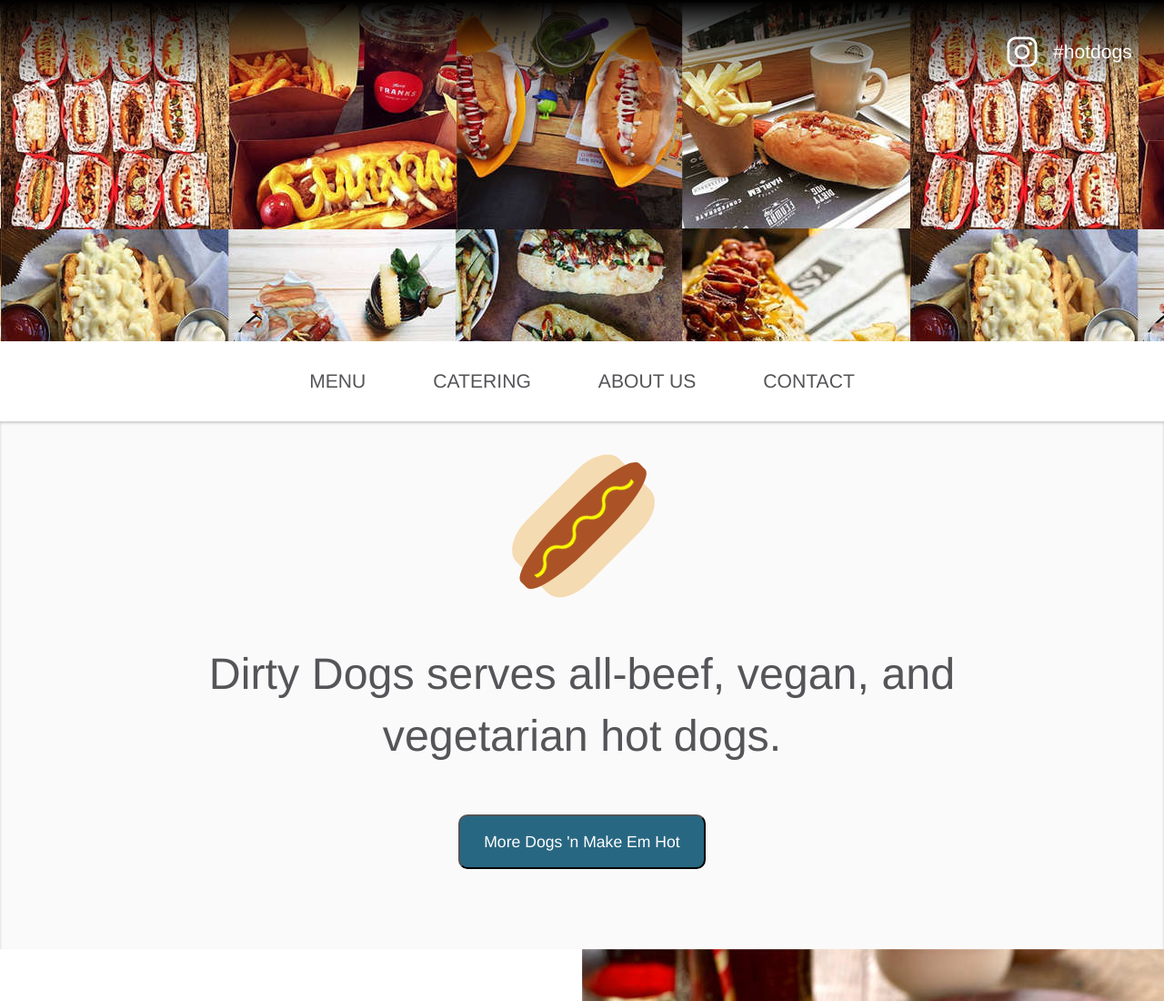
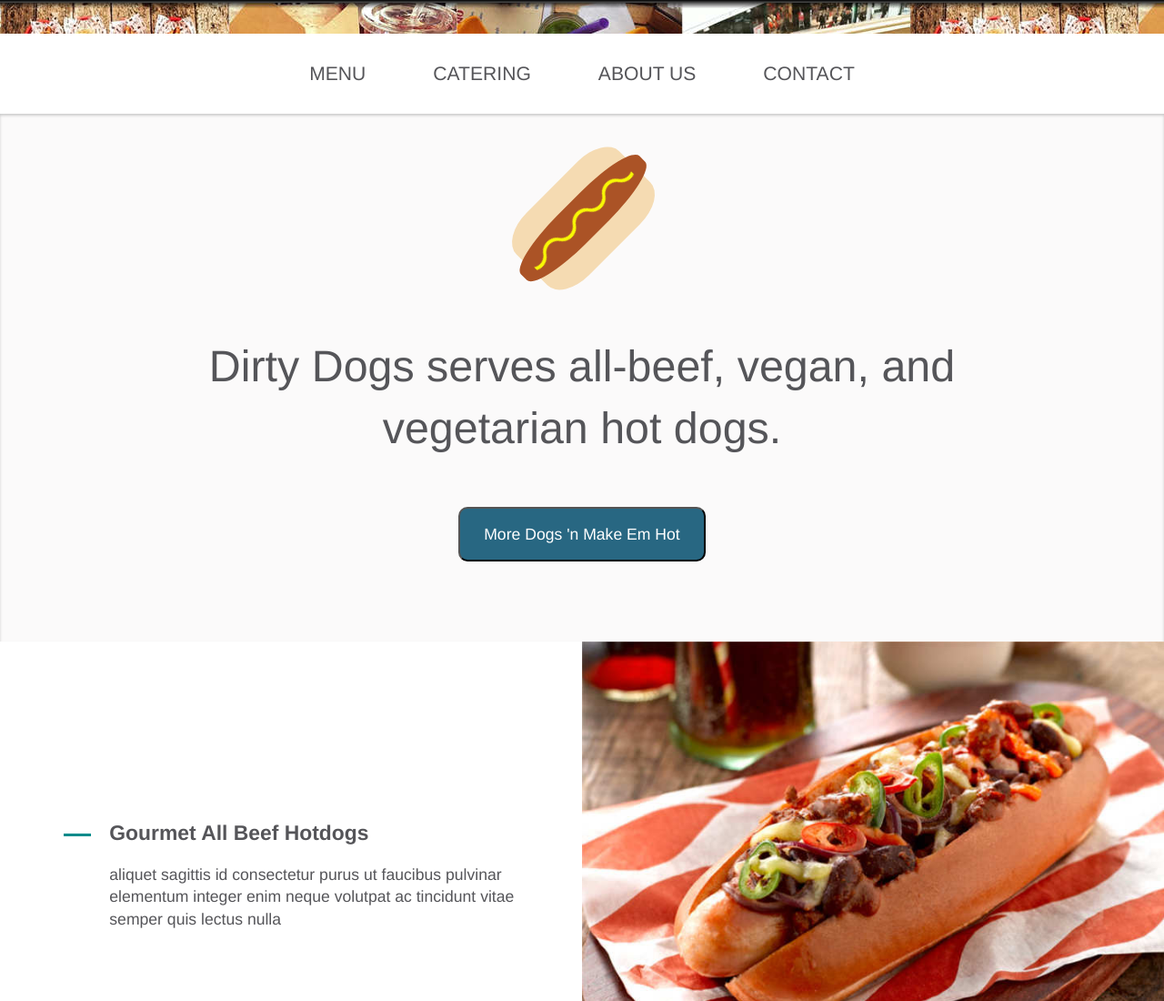
Before and after one commit to alexfinnarn/hotdogs, a plain HTML site: page index.html in a window 1280 px wide. Shown: the top 1100 px of the page at 91% size. Drawn offline with nearby package versions, Linux system fonts and the light colour scheme.

Commit message:
change hotdog leader

```diff
--- a/css/styles.css
+++ b/css/styles.css
@@ -237,9 +237,9 @@ ion-icon {
 
 @media (min-width: 768px) {
     .hotdog-leader {
-        height: 375px;
+        height: 37px;
         background-image: linear-gradient(to bottom, rgba(0, 0, 0, 1) 0%, rgba(0, 0, 0, 0) 25%),
-        url("https://alexfinnarn.github.io/hotdogs/images/header-background.jpeg");
+        url("https://alexfinnarn.github.io/hotdogs/images/header-background-2.jpeg");
         background-repeat: repeat-x;
     }
 
```
Also changed, not shown: images/header-background-2.jpeg (added).
